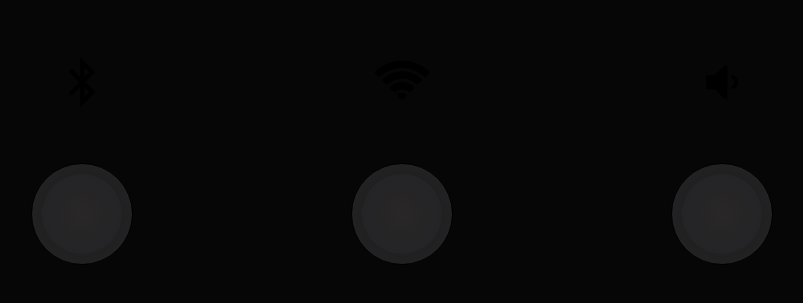
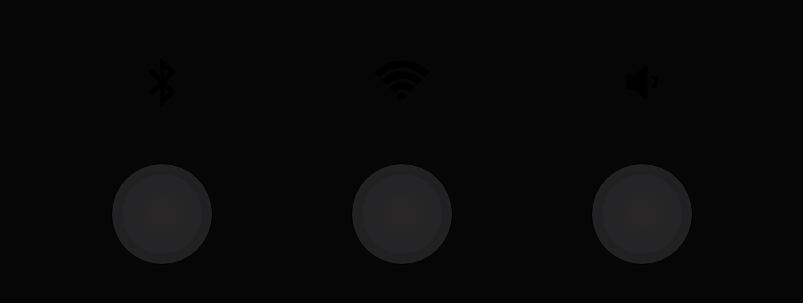
Before and after one commit to imall/project, a plain HTML site: page 開關.html in a window 1280 px wide. Shown: the part 5-308 px from the top of the page, without its empty margins (238-1041 px from the left). Drawn offline with Linux system fonts and the light colour scheme.

Commit message:
Update 開關.html

```diff
--- a/開關.html
+++ b/開關.html
@@ -9,7 +9,7 @@
     <link rel="stylesheet" href="https://stackpath.bootstrapcdn.com/font-awesome/4.7.0/css/font-awesome.min.css">
 
     <style>
-        body {
+           body {
             background-color: #060606;
         }
 
@@ -18,13 +18,14 @@
         }
 
         .container {
-            width: 960px;
+            width: 100%;
             margin: auto;
             display: flex;
+            flex-wrap: wrap;
         }
 
         .container .item {
-            width: 320px;
+            width: 100%;
             text-align: center;
         }
 
@@ -53,13 +54,6 @@
             border: 1px solid #000;
             background: radial-gradient(#1b1919, #252527);
             cursor: pointer;
-              -webkit-touch-callout: none; /* iOS Safari */
-    -webkit-user-select: none; /* Safari */
-     -khtml-user-select: none; /* Konqueror HTML */
-       -moz-user-select: none; /* Old versions of Firefox */
-        -ms-user-select: none; /* Internet Explorer/Edge */
-            user-select: none; /* Non-prefixed version, currently
-                                  supported by Chrome, Opera and Firefox */
 
         }
 
@@ -94,6 +88,16 @@
                 0 0 20px lightblue,
                 0 0 25px lightblue;
         }
+
+        @media screen and (min-width:768px) {
+            .container {
+                width: 720px;
+            }
+
+            .container .item {
+                width: 33.333333%;
+            }
+        }
     </style>
 </head>
 
```
